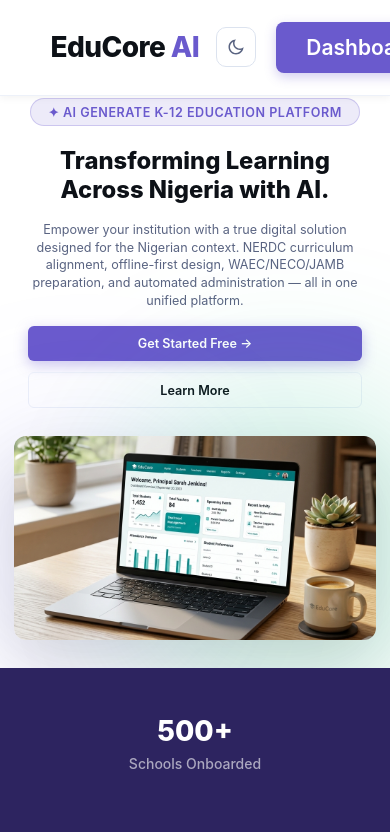
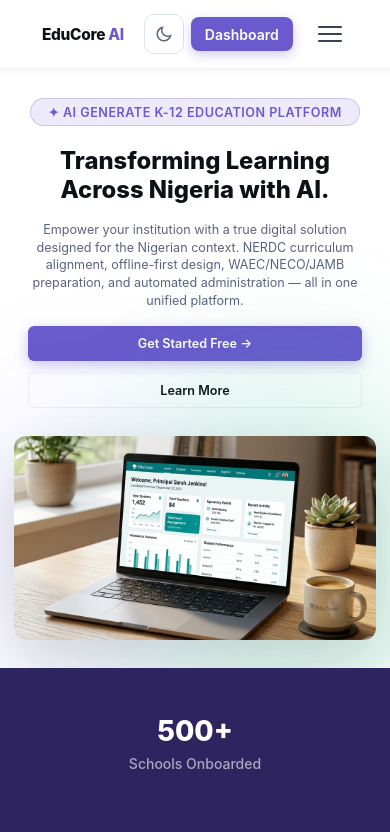
Before and after one commit to Adebayotoheeb666/educore-nextjs, a Next.js app: page / in a window 390 px wide. Shown: the top 832 px of the page. Built offline with nearby package versions, Linux system fonts and the light colour scheme; no server answers.

Commit message:
feat: add mobile responsive styles for navbar and buttons
Co-authored-by: Adebayo Toheeb <197277219+Adebayotoheeb666@users.noreply.github.com>

```diff
--- a/app/homepage.css
+++ b/app/homepage.css
@@ -1727,6 +1727,63 @@
   box-shadow: 0 6px 18px rgba(106, 90, 205, 0.4);
 }
 
+/* Mobile responsive navbar */
+@media (max-width: 768px) {
+  .web-navbar__inner {
+    gap: 1rem;
+  }
+
+  .nav-links {
+    display: none;
+  }
+
+  .web-logo {
+    font-size: 1.4rem;
+  }
+
+  .nav-auth {
+    gap: 0.8rem;
+  }
+
+  .btn-register {
+    padding: 0.7rem 1.4rem;
+    font-size: 1.2rem;
+  }
+
+  .btn-login {
+    font-size: 1.2rem;
+  }
+}
+
+@media (max-width: 480px) {
+  .web-navbar {
+    padding: 1rem 0;
+    padding-left: max(1rem, env(safe-area-inset-left));
+    padding-right: max(1rem, env(safe-area-inset-right));
+  }
+
+  .web-navbar__inner {
+    gap: 0.5rem;
+  }
+
+  .web-logo {
+    font-size: 1.1rem;
+  }
+
+  .nav-auth {
+    gap: 0.5rem;
+  }
+
+  .btn-register {
+    padding: 0.6rem 1rem;
+    font-size: 1rem;
+  }
+
+  .btn-login {
+    font-size: 1rem;
+  }
+}
+
 /* Hamburger */
 .nav-hamburger {
   display: none;
```
